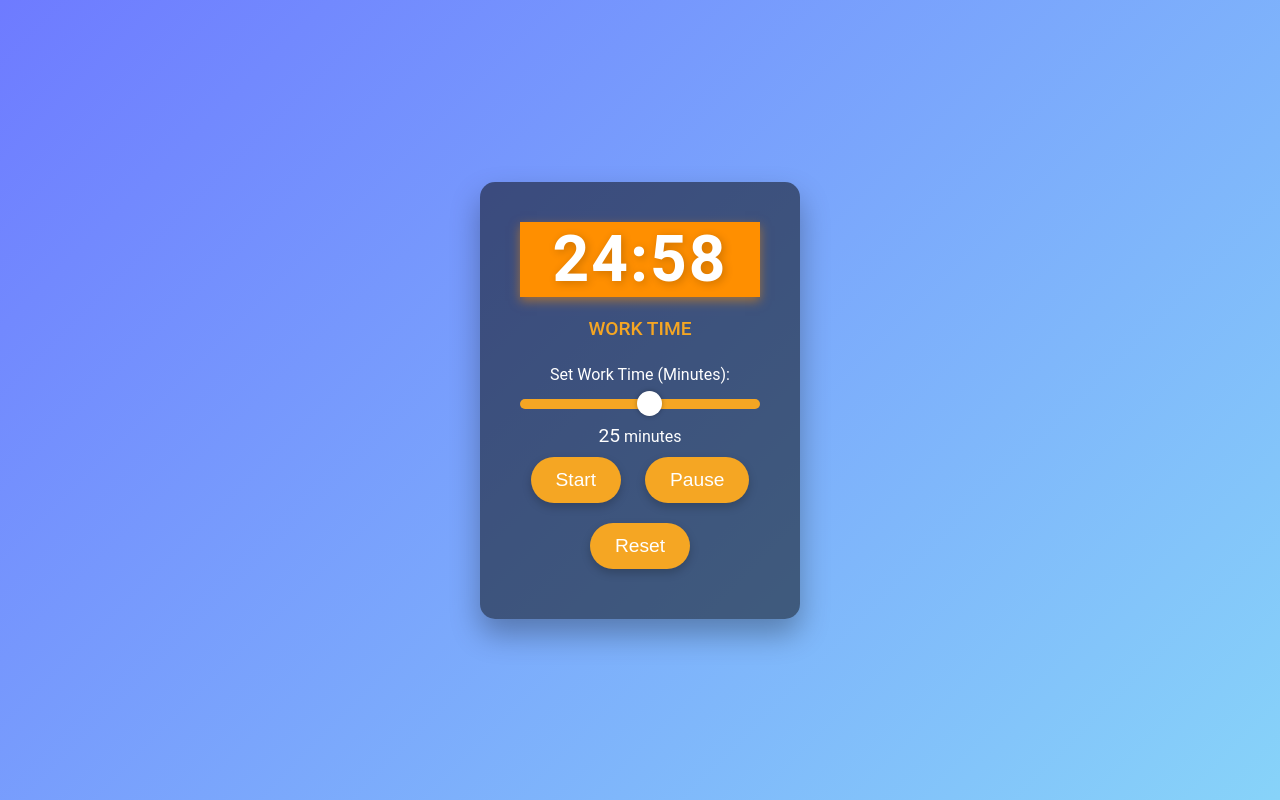
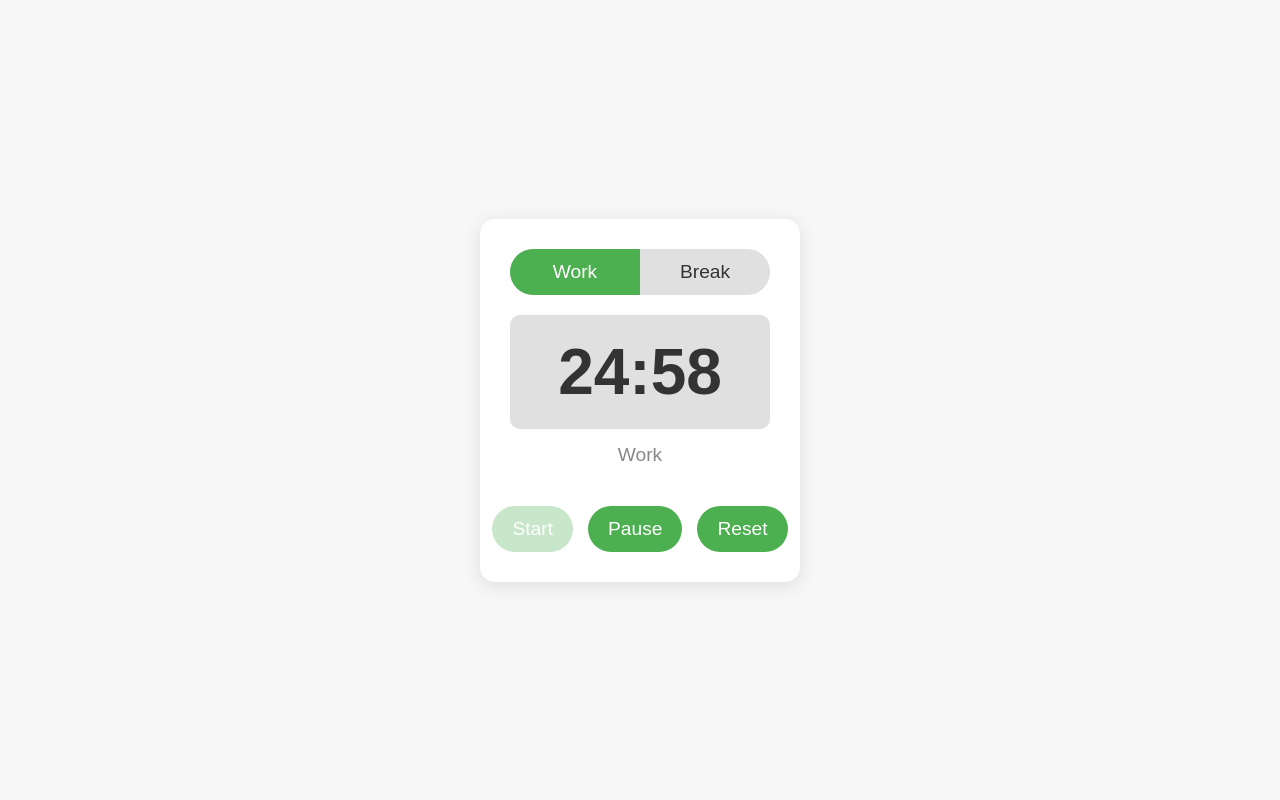
Before and after one commit to mher022/Pomodoro-Timer, a plain HTML site: page index.html in a window 1280 px wide. Both pictures are taken after a click on the button "Start". Drawn offline with Linux system fonts and the light colour scheme.

Commit message:
Rewrote the entire UI
Literally

```diff
--- a/index.html
+++ b/index.html
@@ -3,26 +3,24 @@
 <head>
     <meta charset="UTF-8">
     <meta name="viewport" content="width=device-width, initial-scale=1.0">
-    <meta name="google-site-verification" content="yrYYGbRTKzsBs7VbgkLMB4i04XT4rQqmBp3JD5jMzbw" />
     <title>Pomodoro Timer</title>
     <link rel="stylesheet" href="styles.css">
 </head>
 <body>
-    <div class="container">
-        <div id="timer-display">25:00</div>
-        <div id="session-type">Work Time</div>
-
-        <!-- Stylish slider for work time -->
-        <div>
-            <label for="work-time-slider">Set Work Time (Minutes): </label>
-            <input type="range" id="work-time-slider" min="1" max="45" value="25">
-            <span id="slider-value">25</span> minutes
+    <div id="timer-container">
+        <!-- Work / Break Toggle Switch -->
+        <div class="mode-toggle">
+            <button id="work-button" class="active">Work</button>
+            <button id="break-button">Break</button>
         </div>
 
+        <div class="timer-display" id="timer-display">25:00</div>
+        <div class="timer-status" id="timer-status">Work</div>
+
         <div class="controls">
-            <button id="start">Start</button>
-            <button id="pause">Pause</button>
-            <button id="reset">Reset</button>
+            <button id="start-button">Start</button>
+            <button id="pause-button" disabled>Pause</button>
+            <button id="reset-button" disabled>Reset</button>
         </div>
     </div>
 
--- a/script.js
+++ b/script.js
@@ -1,85 +1,85 @@
-let minutes = 25; // Default work time
-let seconds = 0;   // Default seconds count
-let isWorkSession = true; // Flag to track if it’s work or break time
-let timerInterval; // Store the interval for timer updates
+let isRunning = false;
+let isWorkMode = true; // Start in Work mode
+let timer;
+let timeLeft = 25 * 60; // 25 minutes for work
 
-// Function to start the timer
-function startTimer() {
-    // Clear the existing interval if it's already running
-    if (timerInterval) {
-        clearInterval(timerInterval);
-    }
+const timerDisplay = document.getElementById("timer-display");
+const timerStatus = document.getElementById("timer-status");
+const startButton = document.getElementById("start-button");
+const pauseButton = document.getElementById("pause-button");
+const resetButton = document.getElementById("reset-button");
+const workButton = document.getElementById("work-button");
+const breakButton = document.getElementById("break-button");
 
-    // Get the custom work time from the slider and reset seconds to 0
-    minutes = parseInt(document.getElementById("work-time-slider").value) || 25;
-    seconds = 0;  // Reset seconds to 0 when starting
-
-    timerInterval = setInterval(() => {
-        if (seconds === 0 && minutes === 0) {
-            switchSession(); // Switch between work and break time
-        } else if (seconds === 0) {
-            minutes--;
-            seconds = 59;
-        } else {
-            seconds--;
-        }
-        updateDisplay(); // Update the displayed time
-    }, 1000);
-
-    // Change the timer to running state and add pulsing effect
-    document.getElementById("timer-display").classList.add("timer-running");
-    document.getElementById("timer-display").classList.remove("timer-paused");
-    document.getElementById("timer-display").classList.add("pulse");
+function updateTimerDisplay() {
+    let minutes = Math.floor(timeLeft / 60);
+    let seconds = timeLeft % 60;
+    timerDisplay.textContent = `${minutes < 10 ? "0" : ""}${minutes}:${seconds < 10 ? "0" : ""}${seconds}`;
 }
 
+function startTimer() {
+    if (isRunning) return; // If timer is already running, don't start it again
+    isRunning = true;
+    startButton.disabled = true;
+    pauseButton.disabled = false;
+    resetButton.disabled = false;
 
-// Function to switch between work and break sessions
-function switchSession() {
-    isWorkSession = !isWorkSession;
-    minutes = isWorkSession ? parseInt(document.getElementById("work-time-slider").value) || 25 : 5; // Work = user time, Break = 5 minutes
-    seconds = 0;
-    updateDisplay(); // Update the session type and time display
+    timer = setInterval(() => {
+        timeLeft--;
+        updateTimerDisplay();
+
+        if (timeLeft <= 0) {
+            clearInterval(timer);
+            isRunning = false;
+            startButton.disabled = false;
+            pauseButton.disabled = true;
+            resetButton.disabled = false;
+            alert(isWorkMode ? "Time for a break!" : "Time to work!");
+            switchMode(isWorkMode ? "break" : "work");
+        }
+    }, 1000);
 }
 
-// Function to update the displayed time and session type
-function updateDisplay() {
-    const display = document.getElementById("timer-display");
-    display.textContent = `${minutes}:${seconds < 10 ? '0' + seconds : seconds}`;
-
-    const sessionType = document.getElementById("session-type");
-    sessionType.textContent = isWorkSession ? "Work Time" : "Break Time";
+function pauseTimer() {
+    clearInterval(timer);
+    isRunning = false;
+    startButton.disabled = false;
+    pauseButton.disabled = true;
+    resetButton.disabled = false;
 }
 
-// Function to pause the timer
-function pauseTimer() {
-    clearInterval(timerInterval);
-
-    // Change the timer to paused state
-    document.getElementById("timer-display").classList.remove("timer-running");
-    document.getElementById("timer-display").classList.add("timer-paused");
-    document.getElementById("timer-display").classList.remove("pulse");
+function resetTimer() {
+    clearInterval(timer);
+    isRunning = false;
+    timeLeft = isWorkMode ? 25 * 60 : 5 * 60; // Reset to either 25 mins work or 5 mins break
+    updateTimerDisplay();
+    timerStatus.textContent = isWorkMode ? "Work" : "Break";
+    startButton.disabled = false;
+    pauseButton.disabled = true;
+    resetButton.disabled = true;
 }
 
-// Function to reset the timer
-function resetTimer() {
-    clearInterval(timerInterval);
-    minutes = parseInt(document.getElementById("work-time-slider").value) || 25;
-    seconds = 0;
-    updateDisplay(); // Reset the display to the initial state
+function switchMode(mode) {
+    if (isRunning) return; // Prevent switching modes while timer is running
+    isWorkMode = (mode === "work");
+    timeLeft = isWorkMode ? 25 * 60 : 5 * 60;
+    updateTimerDisplay();
+    timerStatus.textContent = isWorkMode ? "Work" : "Break";
 
-    // Reset the timer to paused state
-    document.getElementById("timer-display").classList.remove("timer-running");
-    document.getElementById("timer-display").classList.add("timer-paused");
-    document.getElementById("timer-display").classList.remove("pulse");
+    // Update toggle button styling
+    if (isWorkMode) {
+        workButton.classList.add("active");
+        breakButton.classList.remove("active");
+    } else {
+        breakButton.classList.add("active");
+        workButton.classList.remove("active");
+    }
 }
 
-// Update the slider value dynamically as the user moves the slider
-document.getElementById("work-time-slider").addEventListener("input", function () {
-    const sliderValue = document.getElementById("work-time-slider").value;
-    document.getElementById("slider-value").textContent = sliderValue;
-});
+workButton.addEventListener("click", () => switchMode("work"));
+breakButton.addEventListener("click", () => switchMode("break"));
+startButton.addEventListener("click", startTimer);
+pauseButton.addEventListener("click", pauseTimer);
+resetButton.addEventListener("click", resetTimer);
 
-// Event listeners for the buttons
-document.getElementById("start").addEventListener("click", startTimer);
-document.getElementById("pause").addEventListener("click", pauseTimer);
-document.getElementById("reset").addEventListener("click", resetTimer);
+updateTimerDisplay();
--- a/styles.css
+++ b/styles.css
@@ -1,170 +1,115 @@
-/* General reset for consistency */
 * {
   margin: 0;
   padding: 0;
   box-sizing: border-box;
 }
 
-/* Styling for the body */
 body {
-    font-family: 'Roboto', sans-serif;
-    background: linear-gradient(135deg, #6e7bff, #87d3f9);
+  background-color: #f7f7f7;
+  font-family: 'Arial', sans-serif;
   display: flex;
   justify-content: center;
   align-items: center;
   height: 100vh;
-    color: white;
-    padding: 0 20px;
+  color: #333;
 }
 
-/* Main container styling */
-.container {
+#timer-container {
+  background-color: #fff;
+  padding: 30px;
+  border-radius: 15px;
+  box-shadow: 0 4px 20px rgba(0, 0, 0, 0.1);
   text-align: center;
-    background-color: rgba(0, 0, 0, 0.5);
-    border-radius: 15px;
-    padding: 40px;
-    box-shadow: 0px 15px 30px rgba(0, 0, 0, 0.3);
   width: 320px;
-    max-width: 90%;
-    animation: fadeIn 0.5s ease-in-out;
+  display: flex;
+  flex-direction: column;  /* Stack the items vertically */
+  align-items: center;    /* Center the items horizontally */
+  justify-content: space-between; /* Ensure proper spacing between items */
 }
 
-/* Timer display styling */
-#timer-display {
-    font-size: 4em;
-    font-weight: bold;
-    letter-spacing: 2px;
+.mode-toggle {
+  display: flex;
   margin-bottom: 20px;
-    text-shadow: 2px 2px 10px rgba(0, 0, 0, 0.2);
+  border-radius: 30px;
+  overflow: hidden;
+  width: 100%;
+  background-color: #f0f0f0;
 }
 
-/* Session type (Work/Break) styling */
-#session-type {
-    font-size: 1.2em;
-    margin-bottom: 25px;
-    color: #f5a623;
-    font-weight: 500;
-    text-transform: uppercase;
-}
-
-/* Styling for the slider and its label */
-input[type="range"] {
-    width: 100%;
-    height: 10px;
-    -webkit-appearance: none;
-    background: #f5a623;
-    border-radius: 5px;
-    margin: 15px 0;
-}
-
-input[type="range"]::-webkit-slider-thumb {
-    -webkit-appearance: none;
-    appearance: none;
-    width: 25px;
-    height: 25px;
-    border-radius: 50%;
-    background: #fff;
+.mode-toggle button {
+  flex: 1;  /* Each button takes up half the space */
+  padding: 12px;
+  font-size: 1.2rem;
+  background-color: #e0e0e0;
+  color: #333;
+  border: none;
   cursor: pointer;
-    box-shadow: 0 0 5px rgba(0, 0, 0, 0.3);
-}
-
-input[type="range"]::-webkit-slider-thumb:hover {
-    background: #ff8f00;
-}
-
-input[type="range"]:focus {
+  transition: background-color 0.3s ease, transform 0.2s ease-in-out;
   outline: none;
 }
 
-#slider-value {
-    font-size: 1.2em;
+.mode-toggle button.active {
+  background-color: #4caf50;
   color: white;
 }
 
-/* Button styling */
-button {
-    font-size: 1.2em;
-    padding: 12px 25px;
-    margin: 10px;
-    border: none;
-    background-color: #f5a623;
-    color: white;
-    border-radius: 50px;
-    cursor: pointer;
-    transition: all 0.3s ease;
-    box-shadow: 0px 4px 10px rgba(0, 0, 0, 0.2);
+.mode-toggle button:hover {
+  background-color: #dcdcdc;
 }
 
-button:hover {
-    background-color: #ff8f00;
-    transform: translateY(-2px);
-    box-shadow: 0px 6px 15px rgba(0, 0, 0, 0.3);
+.mode-toggle button.active:hover {
+  background-color: #45a049;
 }
 
-button:active {
-    transform: translateY(2px);
-    box-shadow: 0px 2px 5px rgba(0, 0, 0, 0.2);
+.timer-display {
+  font-size: 4rem;
+  font-weight: bold;
+  text-align: center;
+  background-color: #e0e0e0;
+  border-radius: 10px;
+  width: 100%;
+  padding: 20px;
+  margin-bottom: 15px;
+  transition: background-color 0.5s ease-in-out;
 }
 
-button:disabled {
-    background-color: #888;
-    cursor: not-allowed;
-    box-shadow: none;
+.timer-status {
+  font-size: 1.2rem;
+  color: #888;
+  margin-bottom: 20px;
+  transition: color 0.5s ease-in-out;
 }
 
-/* Fade-in animation */
-@keyframes fadeIn {
-    0% {
-        opacity: 0;
-        transform: scale(0.95);
-    }
-    100% {
-        opacity: 1;
-        transform: scale(1);
-    }
+.controls {
+  display: flex;
+  justify-content: center;  /* Center all the buttons */
+  gap: 15px;  /* Space between buttons */
+  width: 100%;  /* Full width of the container */
+  margin-top: 20px;  /* Add space between timer display and buttons */
 }
 
-/* Mobile responsiveness */
-@media (max-width: 400px) {
-    #timer-display {
-        font-size: 3em;
-    }
-    .container {
-        width: 270px;
-        padding: 30px;
-    }
+.controls button {
+  padding: 12px 20px;
+  font-size: 1.2rem;
+  background-color: #4caf50;
+  color: white;
+  border: none;
+  border-radius: 30px;
+  cursor: pointer;
+  transition: background-color 0.3s ease, transform 0.2s ease-in-out;
+  outline: none;
 }
 
-/* Add to your existing CSS */
-
-.timer-running {
-    background-color: #ff8f00; /* A bold color indicating the timer is running */
-    box-shadow: 0px 4px 10px rgba(255, 143, 0, 0.5); /* Glow effect */
-    transition: background-color 0.3s ease-in-out, box-shadow 0.3s ease-in-out;
+.controls button:disabled {
+  background-color: #c8e6c9;
+  cursor: not-allowed;
 }
 
-.timer-paused {
-    background-color: rgba(0, 0, 0, 0.5); /* Original color when paused */
-    box-shadow: 0px 15px 30px rgba(0, 0, 0, 0.3); /* Original shadow */
+.controls button:hover:not(:disabled) {
+  background-color: #45a049;
+  transform: scale(1.05);
 }
 
-/* Add a subtle pulsing effect when the timer is running */
-@keyframes pulse {
-    0% {
-        transform: scale(1);
-        box-shadow: 0px 4px 10px rgba(255, 143, 0, 0.3);
+.controls button:active {
+  transform: scale(0.98);
 }
-    50% {
-        transform: scale(1.05);
-        box-shadow: 0px 6px 15px rgba(255, 143, 0, 0.5);
-    }
-    100% {
-        transform: scale(1);
-        box-shadow: 0px 4px 10px rgba(255, 143, 0, 0.3);
-    }
-}
-
-/* Apply the pulse effect when the timer is running */
-.timer-running .pulse {
-    animation: pulse 1.5s ease-in-out infinite;
-}
```
Lines whose indentation alone changed are shown as unchanged.
